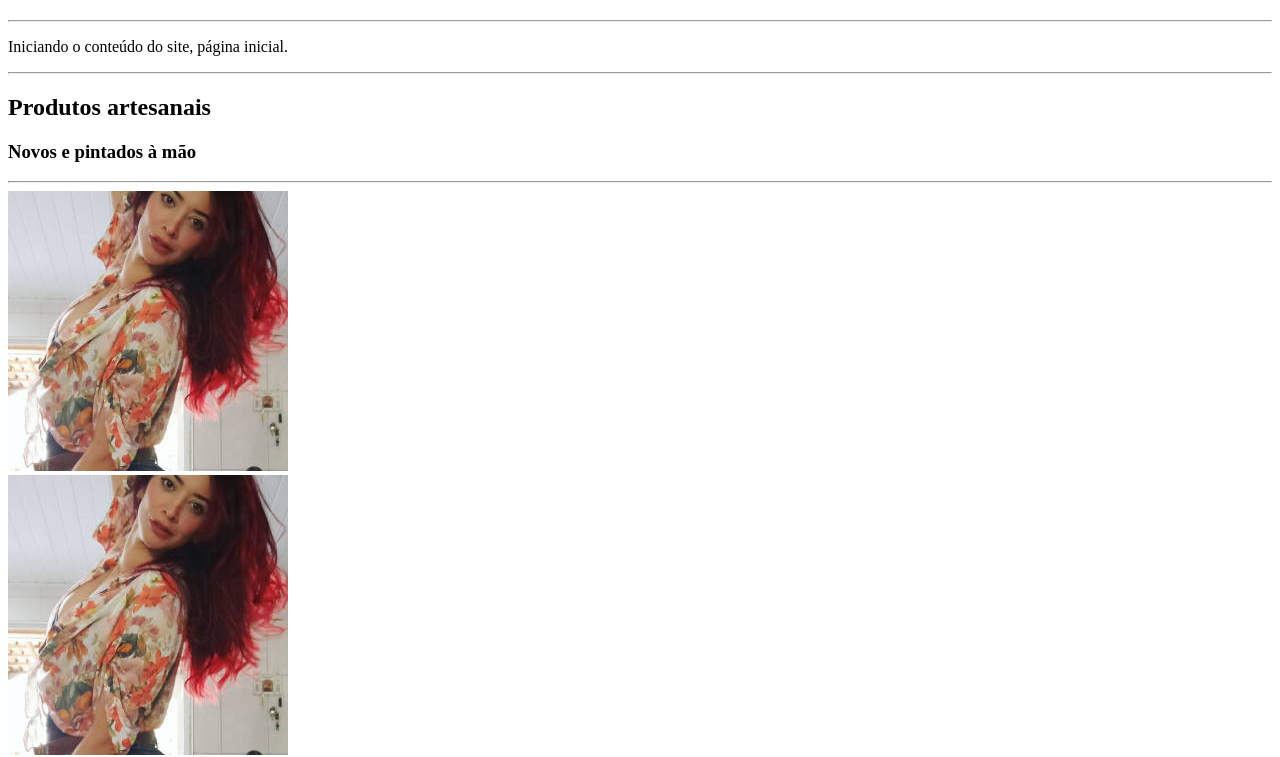
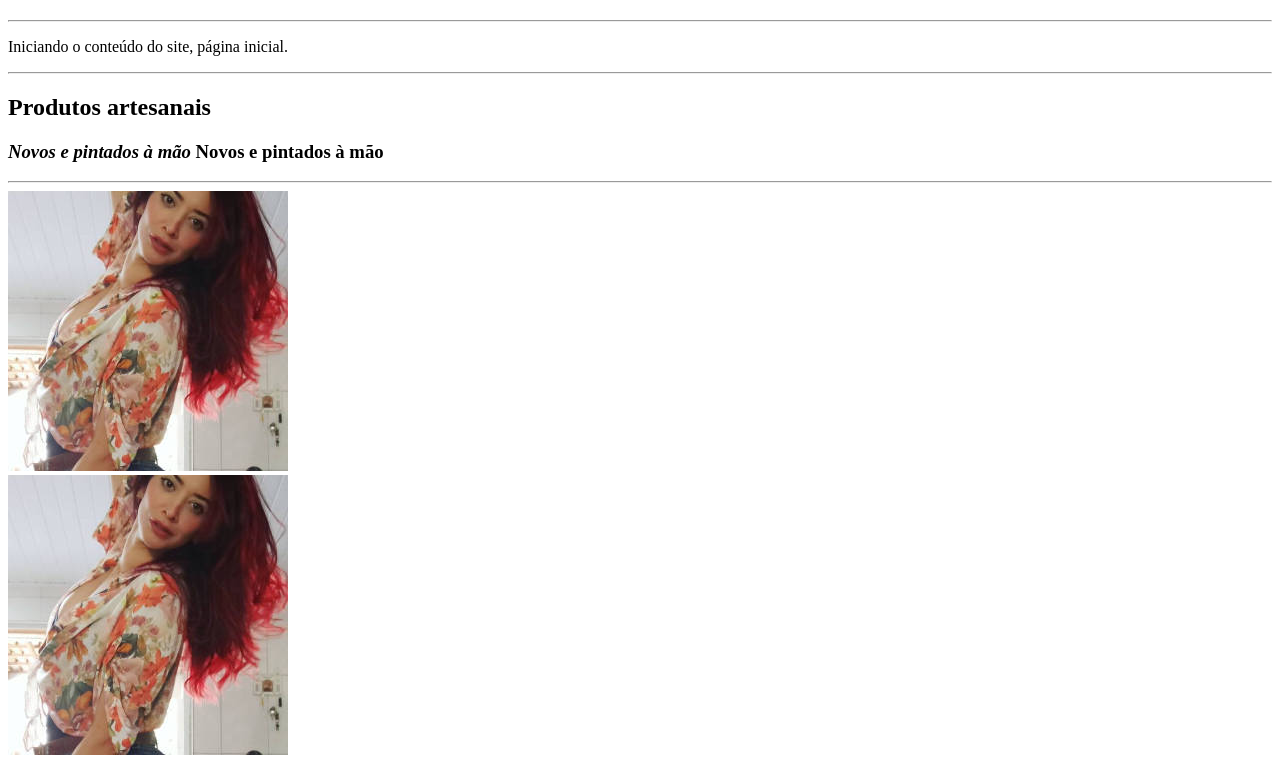
Before and after one commit to fabioWcosta/SaraSite, a plain HTML site: page index.html in a window 1280 px wide. Shown: the part 60-817 px from the top of the page. Drawn offline with Linux system fonts and the light colour scheme.

Commit message:
Update index.html

```diff
--- a/index.html
+++ b/index.html
@@ -16,7 +16,7 @@
             <p>Iniciando o conteúdo do site, página inicial.</p>
             <hr>
             <h2>Produtos artesanais</h2>
-            <h3>Novos e pintados à mão</h3>
+            <h3><i>Novos e pintados à mão</i> Novos e pintados à mão</h3>
 
             <hr>
             <div id="blocos"></div>
```
